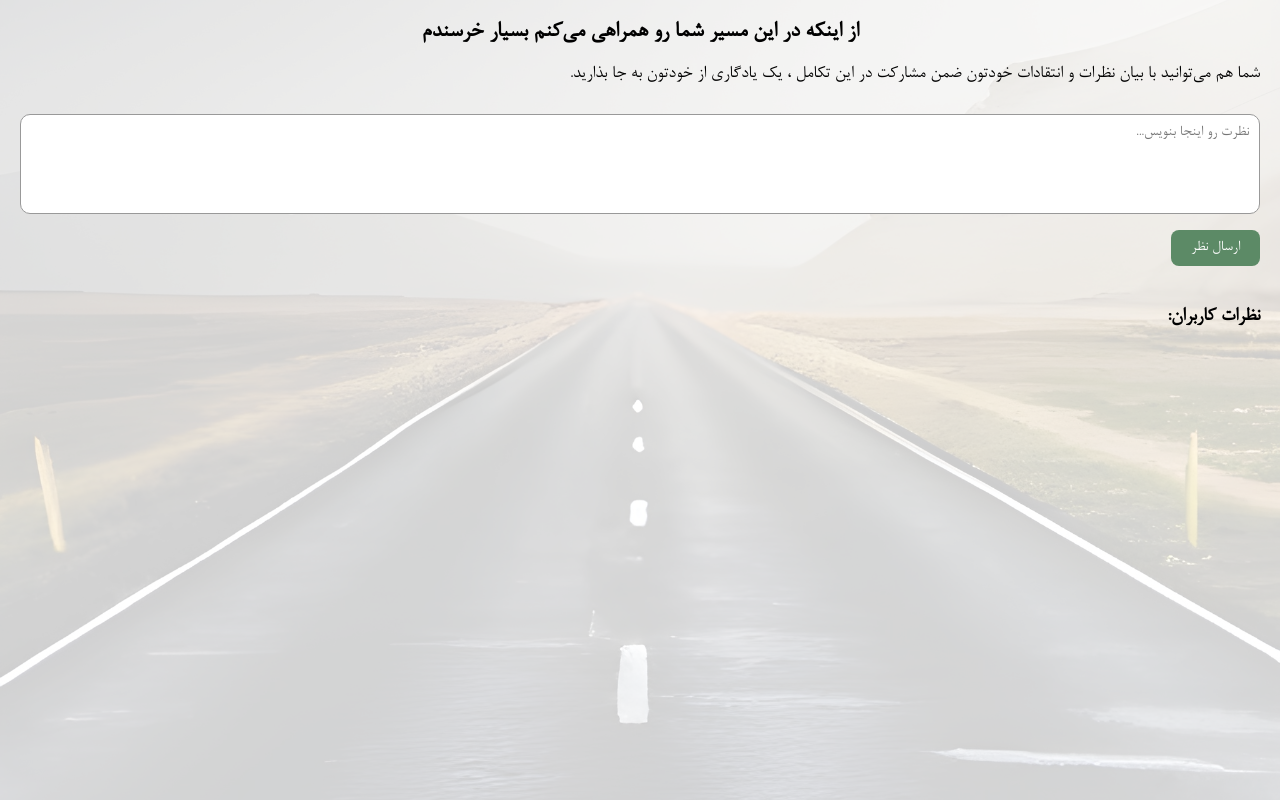
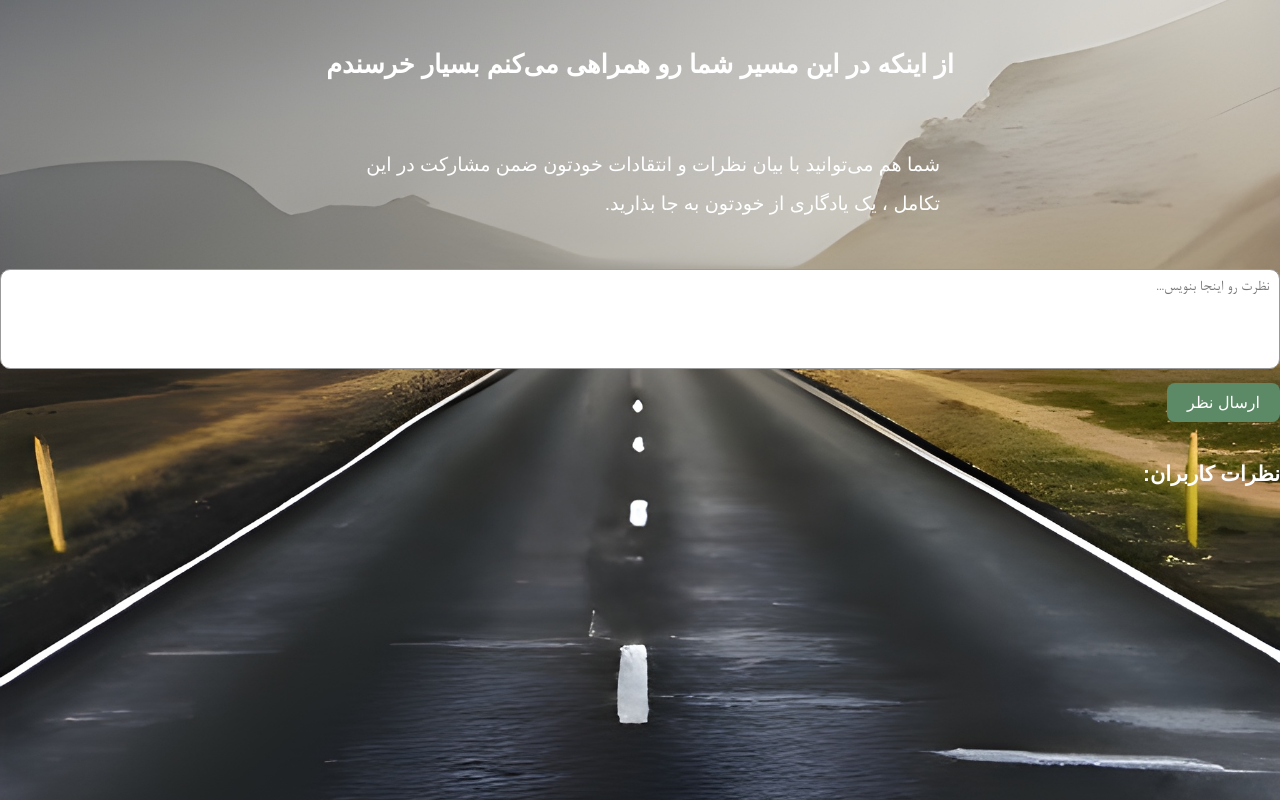
Before and after one commit to Amir-Khansari/Driver, a PHP site: page / in a window 1280 px wide. Run offline with PHP 8.4, Linux system fonts and the light colour scheme.

Commit message:
Update style.css

```diff
--- a/style.css
+++ b/style.css
@@ -3,33 +3,31 @@
   src: url('B-NAZANIN.TTF') format('truetype');
 }
 
-body, html {
+body {
   margin: 0;
   padding: 0;
-  font-family: 'BNazanin', sans-serif;
-  background: url('images/background.jpg') no-repeat center center fixed;
+  font-family: 'B Nazanin', sans-serif;
+  background-image: url('images/background.jpg'); /* مسیر عکس */
   background-size: cover;
-  height: 100%;
-  direction: rtl;
-}
-
-.overlay {
-  background-color: rgba(255, 255, 255, 0.8);
-  padding: 20px;
-  min-height: 100vh;
-  box-sizing: border-box;
+  background-position: center;
+  background-attachment: fixed;
+  color: white; /* متن روشن برای زمینه تیره */
 }
 
 header h1 {
   text-align: center;
-  font-size: 1.5rem;
-  margin-top: 0;
+  padding: 2rem 1rem;
+  font-size: 1.6rem;
 }
 
 .description {
   text-align: right;
-  margin: 20px 0;
+  padding: 1rem 2rem;
+  max-width: 600px;
+  margin-right: auto;
+  margin-left: auto;
   font-size: 1.2rem;
+  line-height: 2;
 }
 
 .form-section {
```
